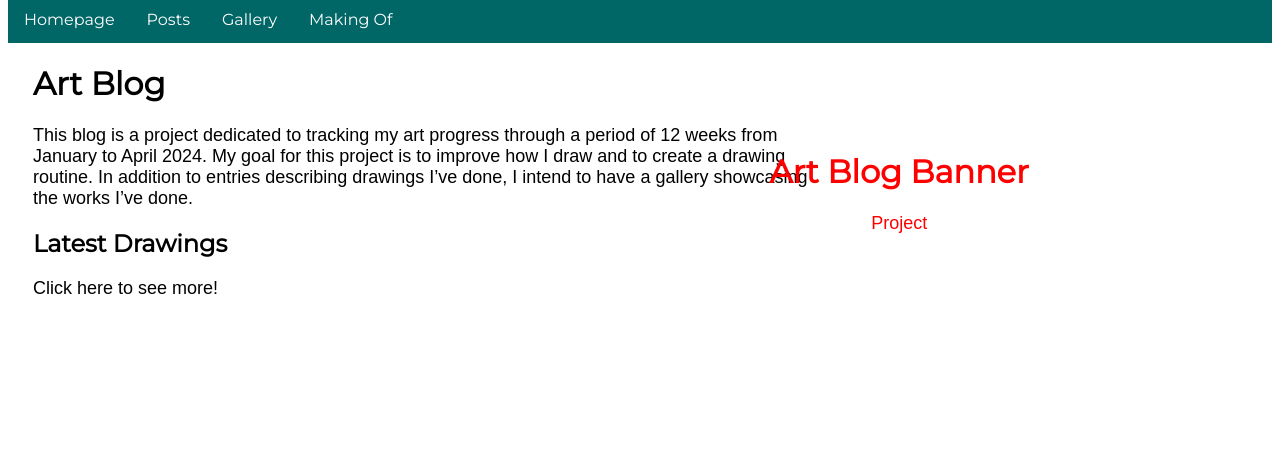
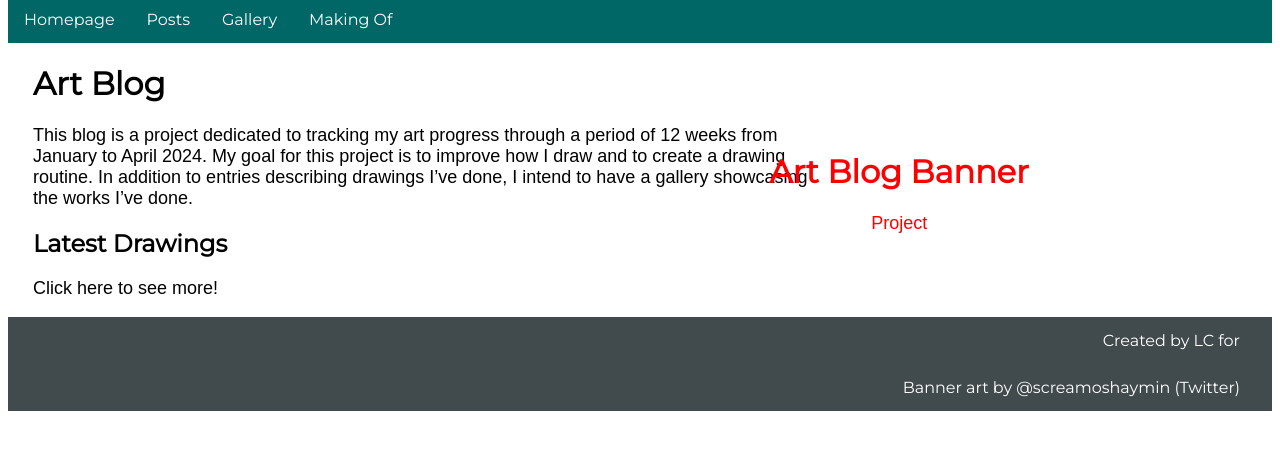
Before and after one commit to LC-C00262339/lc-c00262339.github.io, a Jekyll site: the page built from bundle/index.markdown, in a window 1280 px wide, cut to the strip 379-829 px from the top of the page. Built offline with Jekyll 4.4.1, drawn with Linux system fonts in a browser that asks for light colours.

Commit message:
CSS updates

```diff
--- a/bundle/_layouts/default.html
+++ b/bundle/_layouts/default.html
@@ -45,6 +45,19 @@
 
     </div>
 
+    <footer>
+        <div class="footer">
+            <ul>
+                <li>
+                    <a>Created by LC for</a>
+                </li>
+                <li>
+                    <a>Banner art by @screamoshaymin (Twitter)</a>
+                </li>
+            </ul>
+         </div>
+    </footer>
+
   </body>
 
 </html>
--- a/bundle/css/stylesheet.css
+++ b/bundle/css/stylesheet.css
@@ -61,6 +61,26 @@ h1, h2
     font-family: 'Segoe UI', Tahoma, Geneva, Verdana, sans-serif;
 }
 
+/* Footer */
+
+.footer ul
+{
+    list-style-type: none;
+    margin: 0;
+    padding: 0;
+    overflow: hidden;
+    background-color: #414A4C;
+}
+
+.footer li a
+{
+    font-family: 'Montserrat';
+    display: block;
+    padding: 14px 32px;
+    text-align: right;
+    color: white;
+}
+
 /* Banner */
 
 /* .banner
@@ -101,7 +121,9 @@ h1, h2
 
 /* Blog Post Display */
 
-.content ul
+.feed li:not(:first-child)
 {
-    border: 5px solid black;
+
+    border-top: 1px solid black;
+
 }
```
